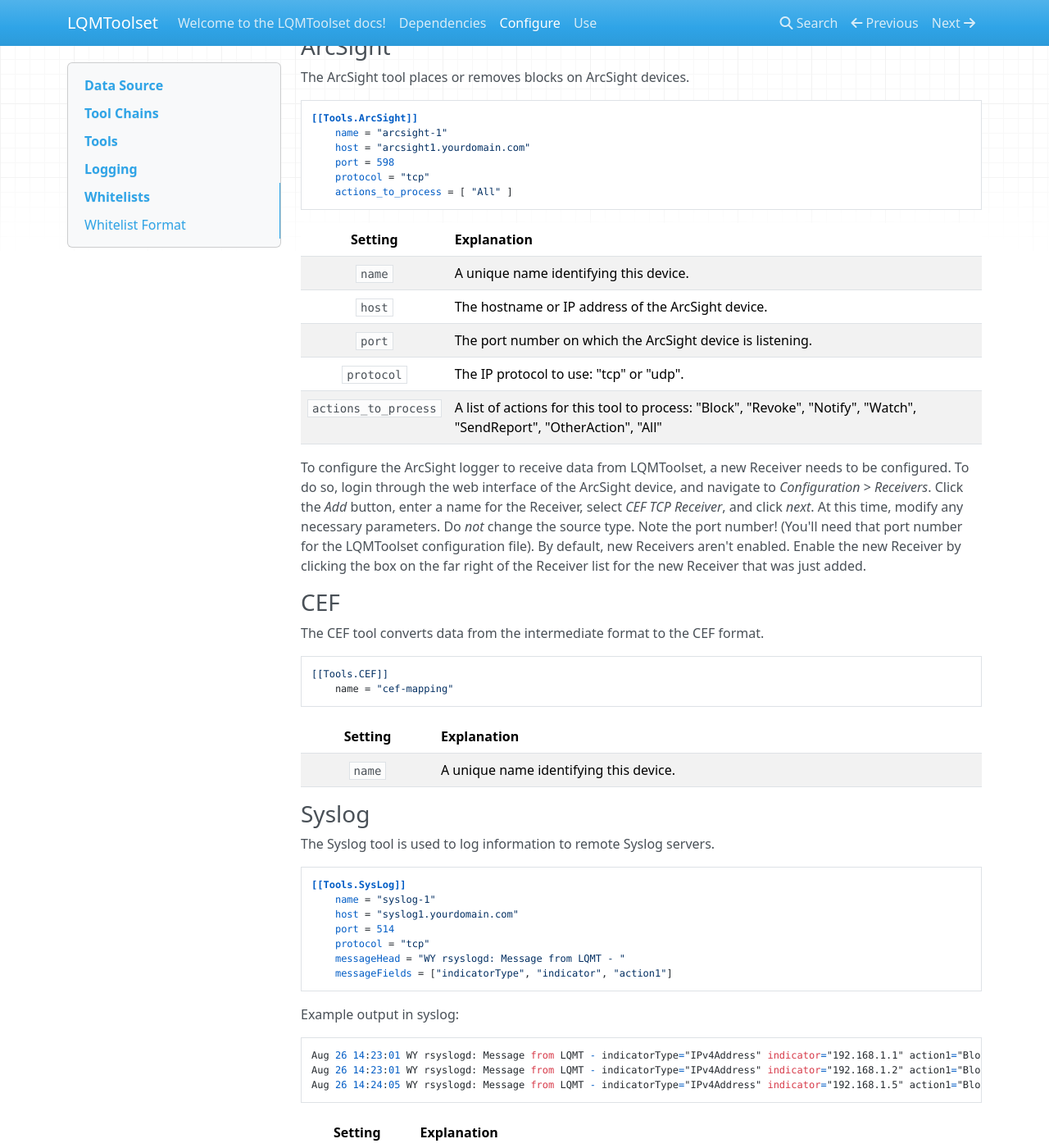
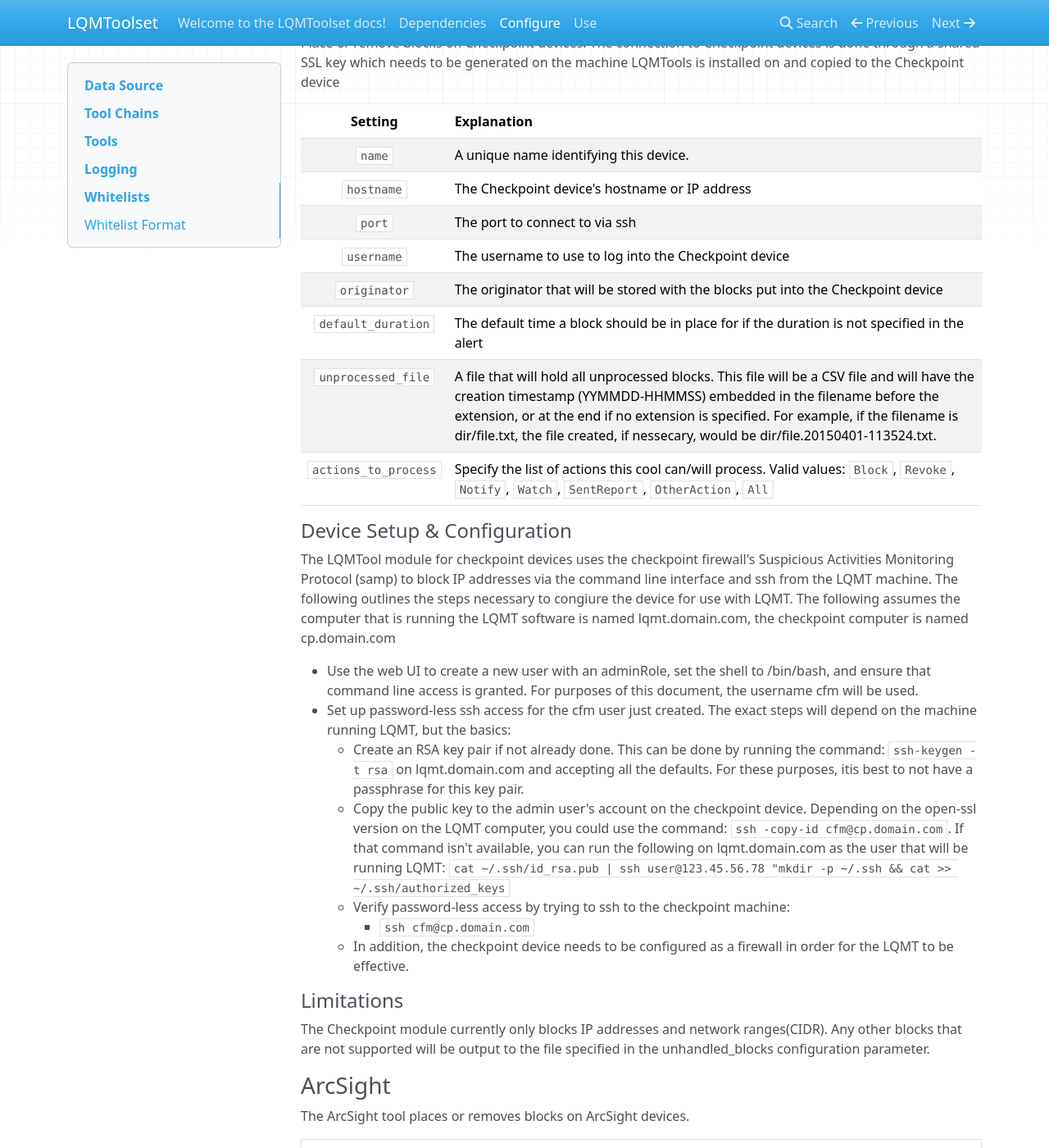
Before and after one commit to anl-cyberscience/LQMToolset, an MkDocs documentation site: the page built from docs/configure.md, in a window 1280 px wide and 1400 px high, scrolled down 2303 px. Shown: the whole window at 82% size. Built offline with MkDocs 1.6.1, drawn with Linux system fonts in a browser that asks for light colours; nearby versions of some CDN libraries; old or Windows-style settings are respelled for this version of MkDocs.

Commit message:
Documentation update
-Added section for Checkpoint module

```diff
--- a/docs/configure.md
+++ b/docs/configure.md
@@ -63,6 +63,32 @@
 `actions_to_process` | A list of actions for this tool to process: "Block", "Revoke", "Notify", "Watch", "SendReport", "OtherAction", "All"
 
 ### Checkpoint
+Place or remove blocks on Checkpoint devices. The connection to Checkpoint devices is done through a shared SSL key which needs to be generated on the machine LQMTools is installed on and copied to the Checkpoint device
+
+Setting                 | Explanation
+:---------------------: | :----------
+`name`                  | A unique name identifying this device.
+`hostname`              | The Checkpoint device's hostname or IP address
+`port`                  | The port to connect to via ssh
+`username`              | The username to use to log into the Checkpoint device
+`originator`            | The originator that will be stored with the blocks put into the Checkpoint device
+`default_duration`      | The default time a block should be in place for if the duration is not specified in the alert
+`unprocessed_file`      | A file that will hold all unprocessed blocks. This file will be a CSV file and will have the creation timestamp (YYMMDD-HHMMSS) embedded in the filename before the extension, or at the end if no extension is specified. For example, if the filename is dir/file.txt, the file created, if nessecary, would be dir/file.20150401-113524.txt.
+`actions_to_process`    | Specify the list of actions this cool can/will process. Valid values: `Block`, `Revoke`, `Notify`, `Watch`, `SentReport`, `OtherAction`, `All`
+
+#### Device Setup & Configuration
+The LQMTool module for checkpoint devices uses the checkpoint firewall's Suspicious Activities Monitoring Protocol (samp) to block IP addresses via the command line interface and ssh from the LQMT machine. The following outlines the steps necessary to congiure the device for use with LQMT. The following assumes the computer that is running the LQMT software is named lqmt.domain.com, the checkpoint computer is named cp.domain.com
+
+- Use the web UI to create a new user with an adminRole, set the shell to /bin/bash, and ensure that command line access is granted. For purposes of this document, the username cfm will be used.
+- Set up password-less ssh access for the cfm user just created. The exact steps will depend on the machine running LQMT, but the basics:
+    - Create an RSA key pair if not already done. This can be done by running the command: `ssh-keygen -t rsa` on lqmt.domain.com and accepting all the defaults. For these purposes, itis best to not have a passphrase for this key pair.
+    - Copy the public key to the admin user's account on the checkpoint device. Depending on the open-ssl version on the LQMT computer, you could use the command: `ssh -copy-id cfm@cp.domain.com`. If that command isn't available, you can run the following on lqmt.domain.com as the user that will be running LQMT:  `cat ~/.ssh/id_rsa.pub | ssh user@123.45.56.78 "mkdir -p ~/.ssh && cat >> ~/.ssh/authorized_keys`
+    - Verify password-less access by trying to ssh to the checkpoint machine:
+        - `ssh cfm@cp.domain.com`
+    - In addition, the checkpoint device needs to be configured as a firewall in order for the LQMT to be effective.
+
+#### Limitations
+The Checkpoint module currently only blocks IP addresses and network ranges(CIDR). Any other blocks that are not supported will be output to the file specified in the unhandled_blocks configuration parameter.
 
 ### ArcSight
 The ArcSight tool places or removes blocks on ArcSight devices.
```
